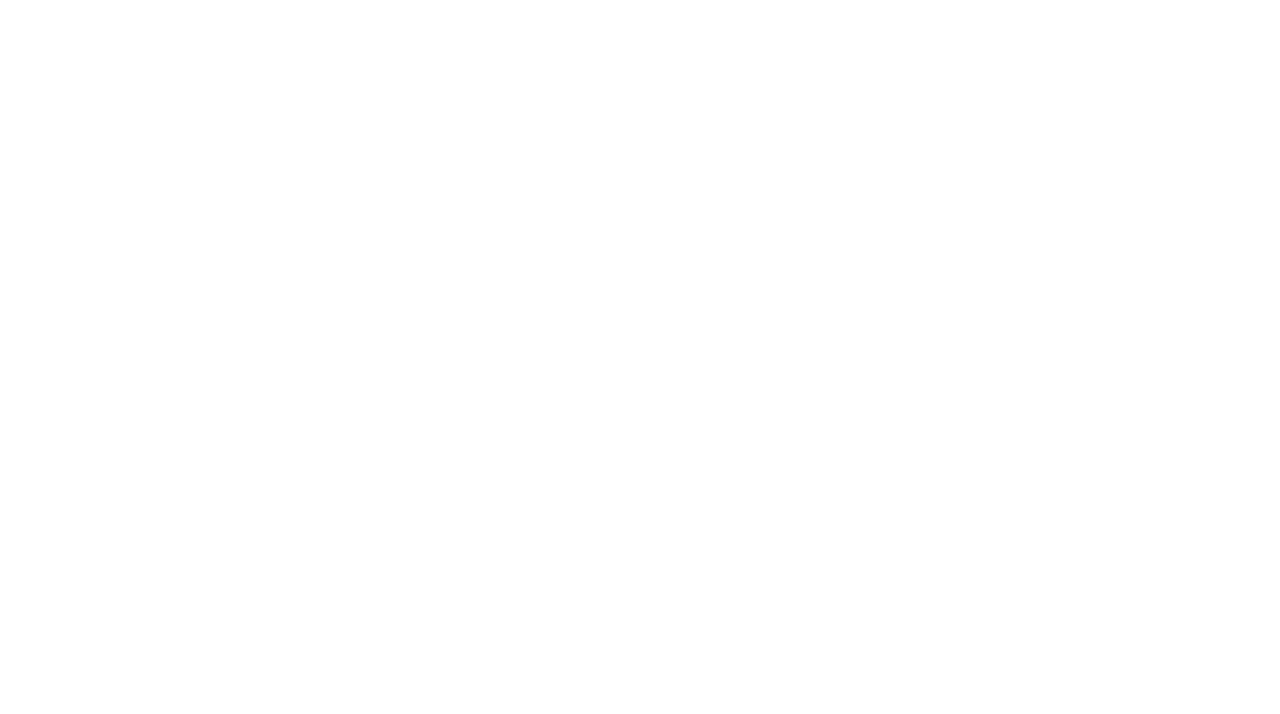
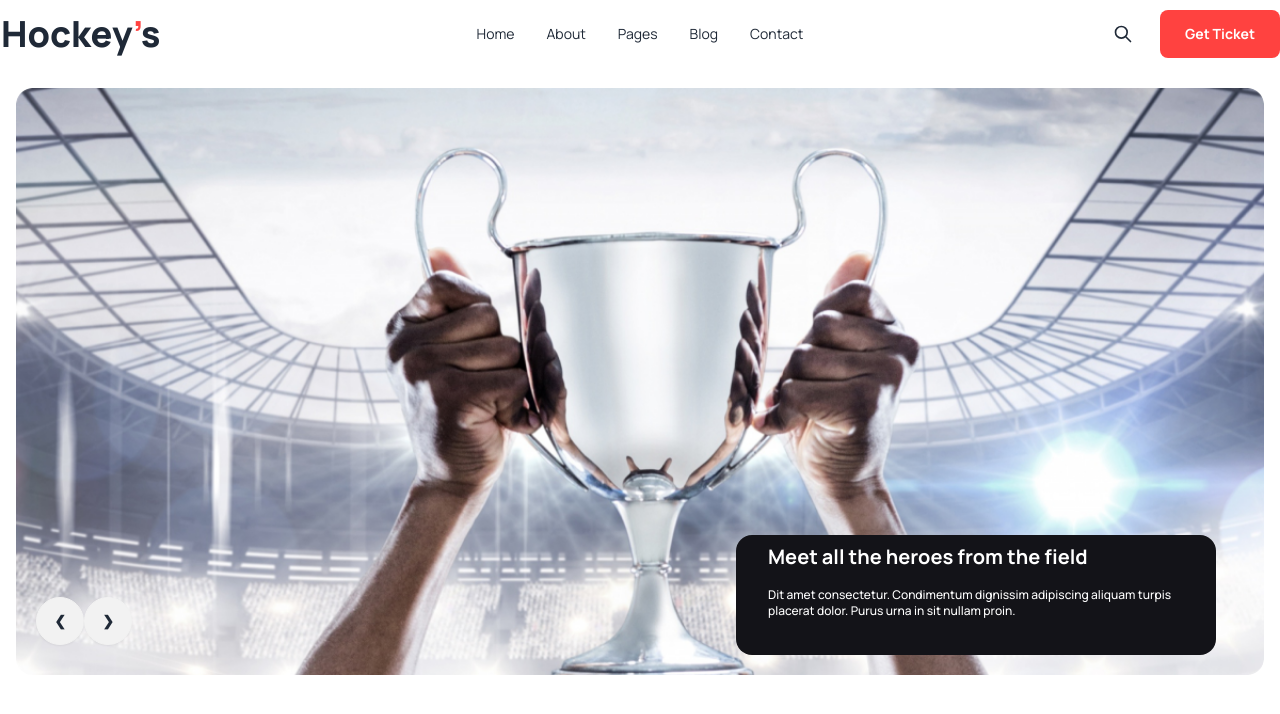
Before and after one commit to Meghadrita/third-assignment-hockey, a plain HTML site: page index.html in a window 1280 px wide. Drawn offline with nearby package versions, Linux system fonts and the light colour scheme.

Commit message:
added header

```diff
--- a/index.html
+++ b/index.html
@@ -37,8 +37,73 @@
 </head>
 
 <body class="font-manrope">
-    <header>
+    <header class="container lg:container mx-auto">
+        <nav class="navbar px-0 bg-base-100">
+            <div class="navbar-start">
+                <div class="dropdown">
+                    <div tabindex="0" role="button" class="btn btn-ghost lg:hidden">
+                        <svg xmlns="http://www.w3.org/2000/svg" class="h-5 w-5" fill="none" viewBox="0 0 24 24"
+                            stroke="currentColor">
+                            <path stroke-linecap="round" stroke-linejoin="round" stroke-width="2"
+                                d="M4 6h16M4 12h8m-8 6h16" />
+                        </svg>
+                    </div>
+                    <ul tabindex="0"
+                        class="menu menu-sm dropdown-content mt-3 z-[1] p-2 shadow bg-base-100 rounded-box w-52">
+                        <li><a>Home</a></li>
+                        <li><a>About</a></li>
+                        <li><a>Pages</a></li>
+                        <li><a>Blog</a></li>
+                        <li><a>Contact</a></li>
+                    </ul>
+                </div>
+                <a class="btn-ghost text-2xl font-extrabold lg:text-4xl">Hockey<span
+                        class="text-[#FF4240]">’</span>s</a>
+            </div>
+            <div class="navbar-center hidden lg:flex">
+                <ul class="menu menu-horizontal px-1">
+                    <li><a>Home</a></li>
+                    <li><a>About</a></li>
+                    <li><a>Pages</a></li>
+                    <li><a>Blog</a></li>
+                    <li><a>Contact</a></li>
+                </ul>
+            </div>
+            <div class="navbar-end">
 
+                <button class="btn btn-ghost btn-circle hidden lg:inline">
+                    <svg xmlns="http://www.w3.org/2000/svg" class="h-5 w-5" fill="none" viewBox="0 0 24 24"
+                        stroke="currentColor">
+                        <path stroke-linecap="round" stroke-linejoin="round" stroke-width="2"
+                            d="M21 21l-6-6m2-5a7 7 0 11-14 0 7 7 0 0114 0z" />
+                    </svg>
+                </button>
+                <div>
+                    <a class="btn btn-ghost bg-hockey-primary text-white px-6">Get Ticket</a>
+                </div>
+            </div>
+        </nav>
+        <!-- Slider Section  -->
+        <Section class="container px-4 lg:container mx-auto mt-0">
+            <div class="lg:relative mx-auto">
+                <div class="carousel w-full">
+                    <div id="slide1" class="carousel-item relative w-full lg:h-3/4">
+                        <img src="/Images/1.png" class="sm:my-6 lg:my-5 rounded-2xl w-full" />
+                        <div class="absolute flex transform -translate-y-1/2 left-5 right-5 -py-0 lg:top-1/2 mt-60">
+                            <a href="#slide1" class="btn btn-circle">❮</a>
+                            <a href="#slide1" class="btn btn-circle">❯</a>
+                        </div>
+                    </div>
+                </div>
+            </div>
+
+            <div
+                class="bg-[#131318] rounded-2xl mx-auto h-[120px] lg:w-[30rem] h-[101px]  lg:absolute lg:-mt-[10rem] lg:ml-[45rem]">
+                <h3 class="text-[#FFF] px-8 text-xl font-bold mt-2 mb-4">Meet all the heroes from the field</h3>
+                <p class="text-[#FFF] px-8 text-xs font-medium ">Dit amet consectetur. Condimentum dignissim adipiscing
+                    aliquam turpis placerat dolor. Purus urna in sit nullam proin. </p>
+            </div>
+        </Section>
     </header>
     <main>
 
```
